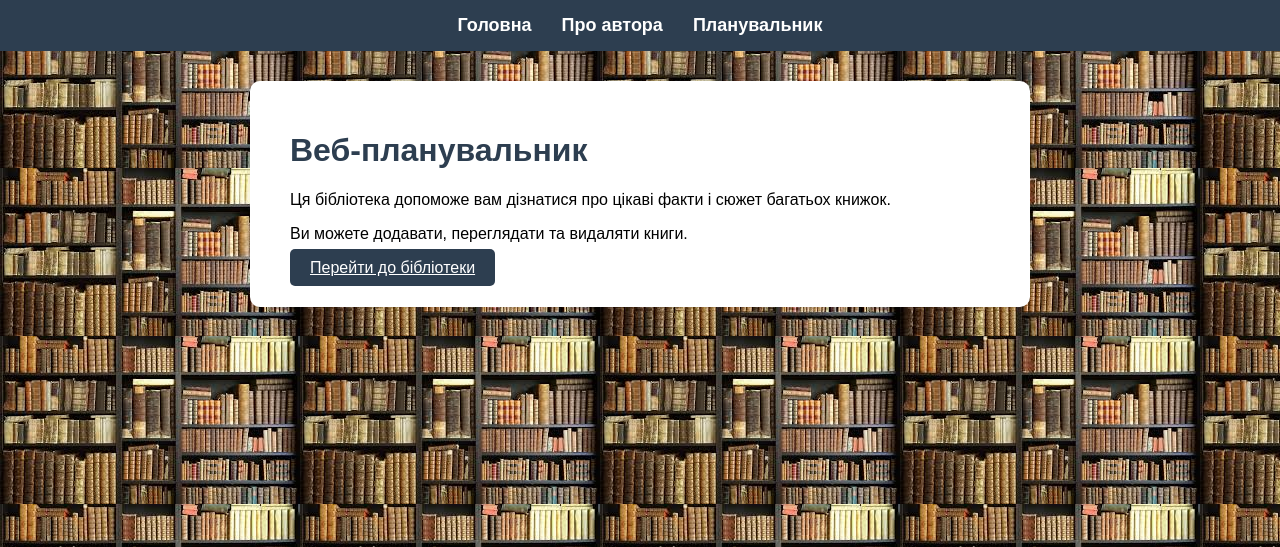
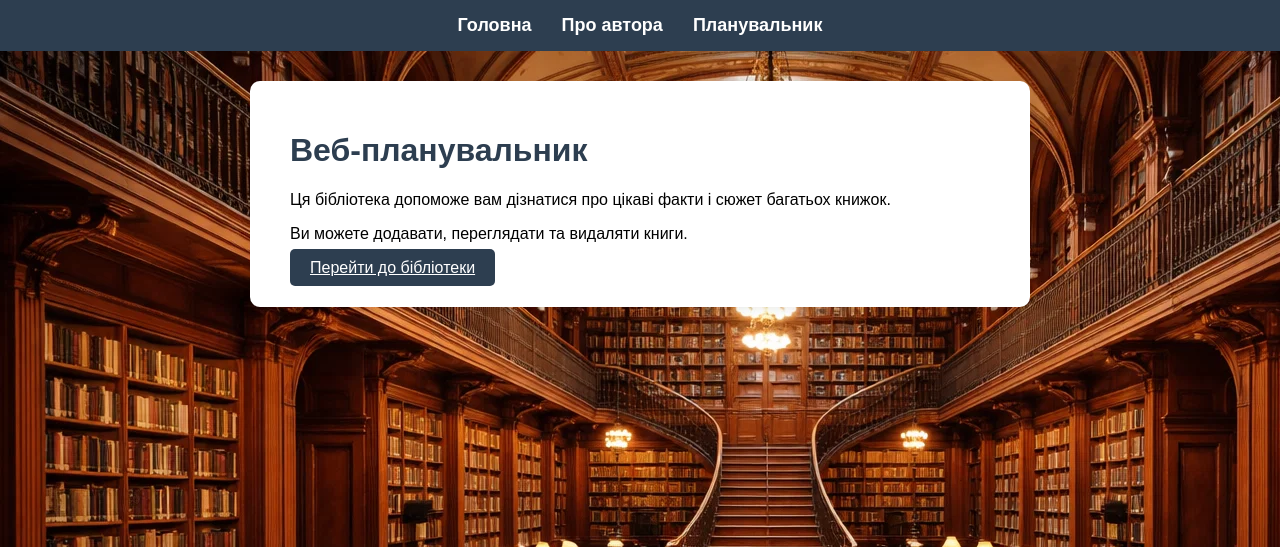
Before and after one commit to IvanBondarchuk-KH/Planer, a Flask app: page / in a window 1280 px wide. Shown: the top 547 px of the page. Run offline with Flask 3, Linux system fonts and the light colour scheme.

Commit message:
new commit

```diff
--- a/static/style.css
+++ b/static/style.css
@@ -1,6 +1,6 @@
 body {
     font-family: Arial, sans-serif;
-    background-image: url("images/image.jpeg");
+    background-image: url("images/image.webp");
     margin: 0;
     padding: 0;
 }
```
Also changed, not shown: static/images/image.jpeg (deleted), static/images/image.webp (added), 3 other files.
